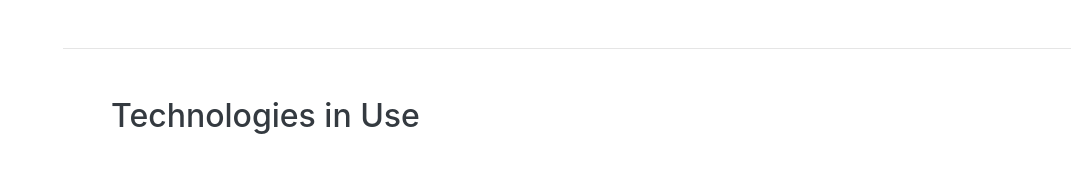
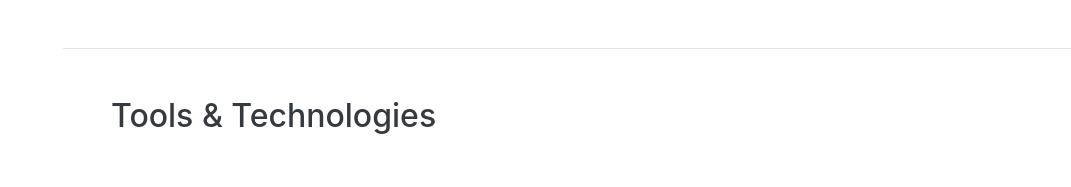
Before and after one commit to Mhadar79/Portfolio, a website with bundled scripts: page index.html in a window 1280 px wide. Shown: the part 1714-1901 px from the top of the page, without its empty margins (209-1280 px from the left). Built offline with nearby package versions, Linux system fonts and the light colour scheme; files whose address does not match are found by name; a web font is replaced by a local one.

Commit message:
technologies section

```diff
--- a/index.html
+++ b/index.html
@@ -153,7 +153,7 @@
 
 	<section class="resume-section p-3 p-lg-5 d-flex" id="technologies">
 		<div class="w-100">
-			<h2 class="mb-5">Technologies in Use</h2>
+			<h2 class="mb-5">Tools & Technologies</h2>
 				<div class="gallery">
 					<a target="_blank" href="icons/java2.svg">
 						<img src="icons/java2.svg" alt="JAVA" class="center" >
```
